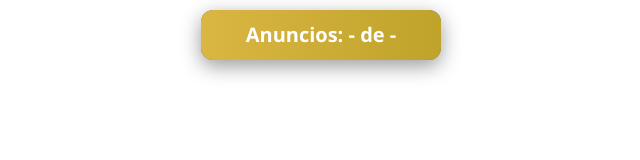
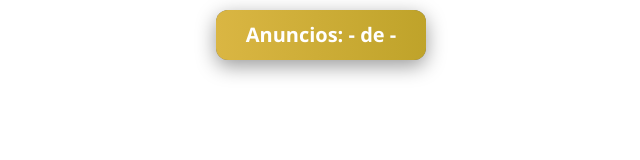
Before and after one commit to CsCheems/Widget-AdRun, a website: page public/widget/widget.html in a window 1280 px wide. Shown: the whole page, without its empty margins (319-959 px from the left). Drawn offline with nearby package versions, Linux system fonts and the light colour scheme.

Commit message:
Se corrijio css x8

```diff
--- a/public/widget/widget.css
+++ b/public/widget/widget.css
@@ -16,7 +16,7 @@ body {
 #info {
   position: relative;
   display: none;
-  width: 240px;
+  width: 210px;
   height: 50px;
   border-radius: 12px;
   overflow: hidden;
```
